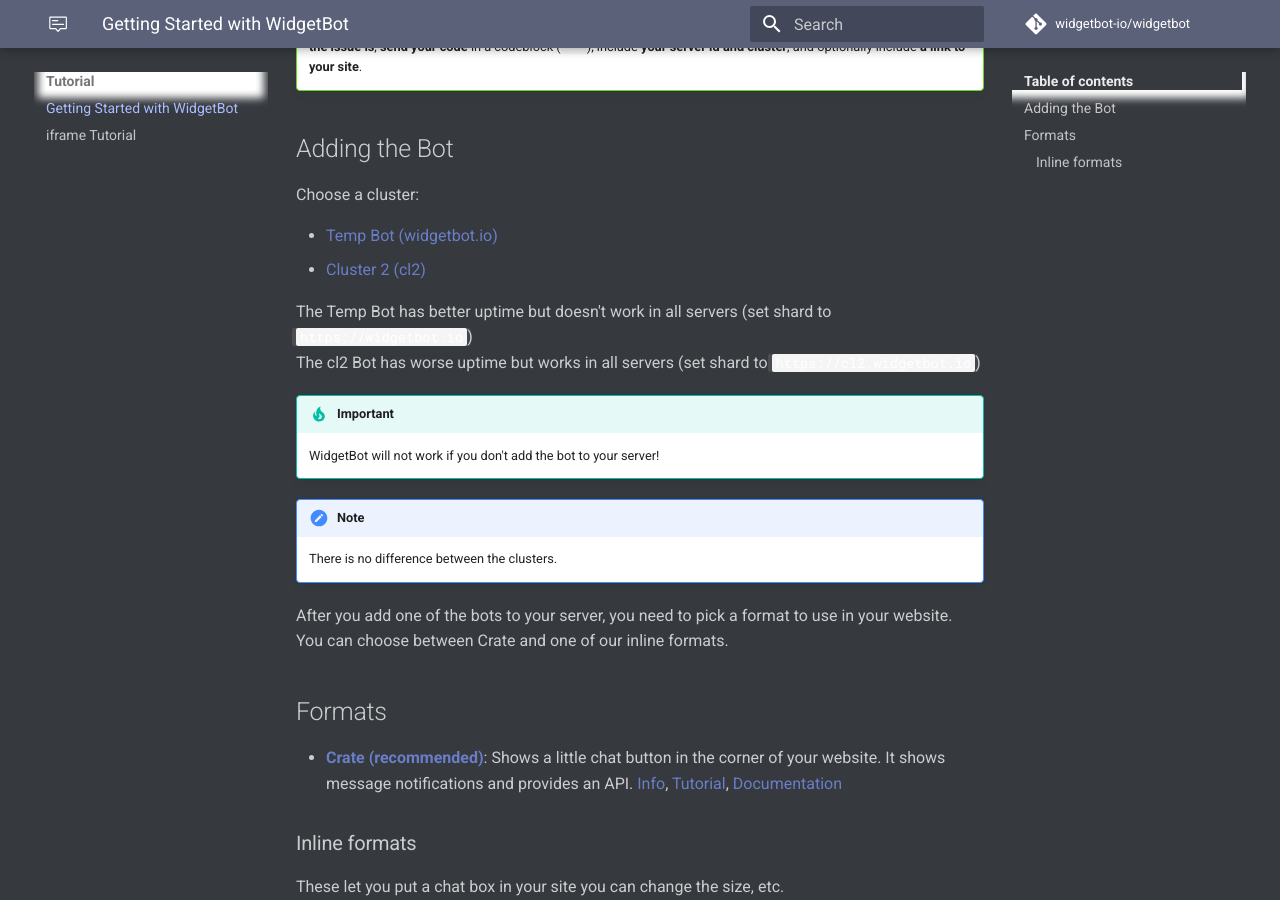
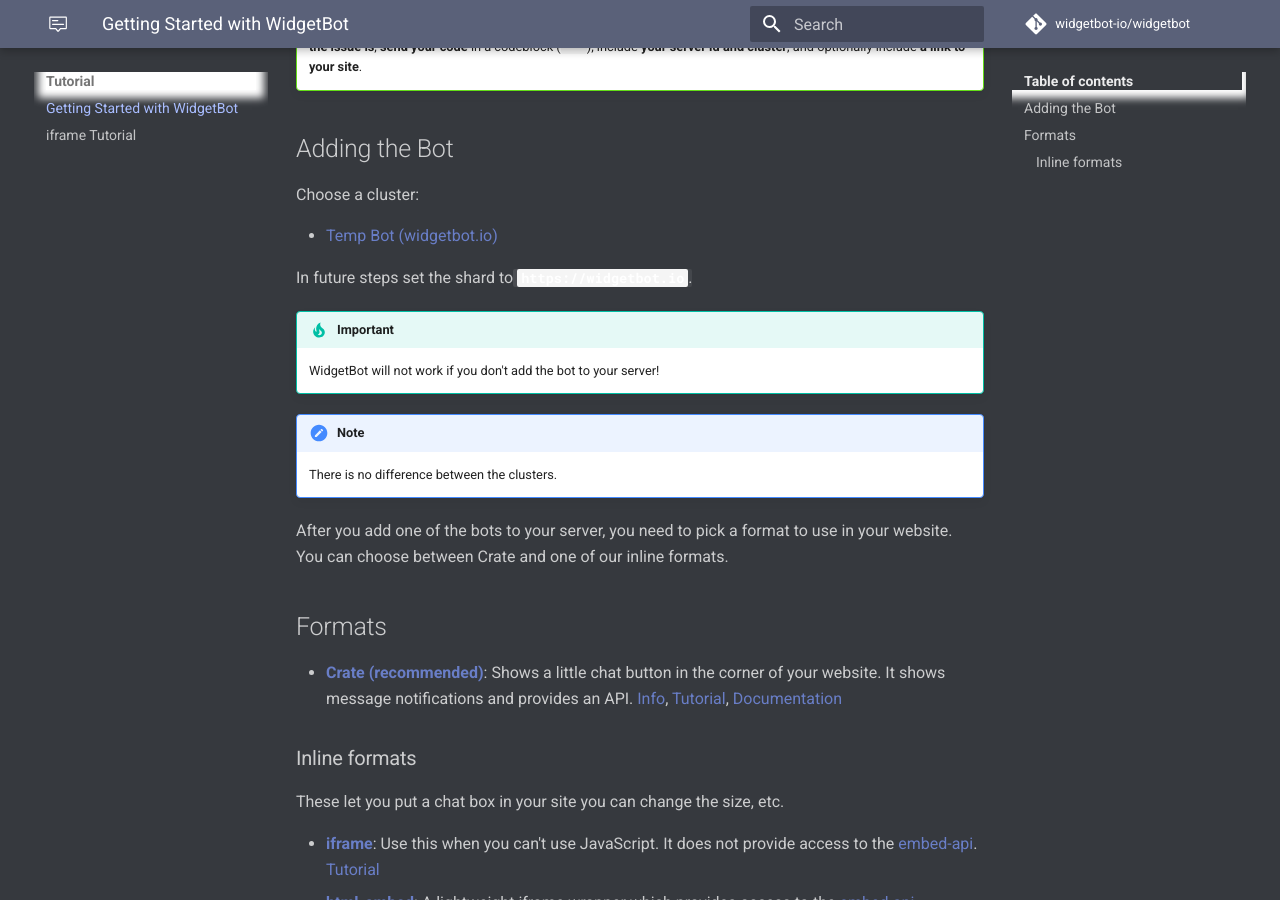
Before and after one commit to widgetbot-io/documentation, an MkDocs documentation site: the page built from docs/tutorial/index.md, in a window 1280 px wide and 900 px high, scrolled down 307 px. Built offline with MkDocs 1.6.1 and Material for MkDocs 9.7.7, drawn with Linux system fonts in a browser that asks for light colours; a script that is not in the unit is left out; comment, search, counter and statistics services are not loaded; old or Windows-style settings are respelled for this version of MkDocs.

Commit message:
cl2 is down

```diff
--- a/docs/tutorial/index.md
+++ b/docs/tutorial/index.md
@@ -11,11 +11,11 @@ Choose a cluster:
 <!--* [Cluster 1 (cl1)](https://discordapp.com/oauth2/authorize?client_id=454690519952523267&scope=bot&permissions=537218112)
 * [Cluster 3 (cl3)](https://discordapp.com/oauth2/authorize?client_id=454690769010425856&scope=bot&permissions=537218112)-->
 * [Temp Bot (widgetbot.io)](https://discordapp.com/oauth2/authorize?client_id=510537630039932948&scope=bot&permissions=537218112)
-* [Cluster 2 (cl2)](https://school-b.us/wbot-cl2)
-<!--* [Cluster 4 (cl4)](https://school-b.us/wbot-cl4)-->
+<!--* [Cluster 2 (cl2)](https://school-b.us/wbot-cl2)
+* [Cluster 4 (cl4)](https://school-b.us/wbot-cl4)-->
 
-The Temp Bot has better uptime but doesn't work in all servers (set shard to `https://widgetbot.io`)
-The cl2 Bot has worse uptime but works in all servers (set shard to `https://cl2.widgetbot.io`)
+In future steps set the shard to **`https://widgetbot.io`**.
+<!--The cl2 Bot has worse uptime but works in all servers (set shard to `https://cl2.widgetbot.io`)-->
 
 
 !!! tip "Important"
```
